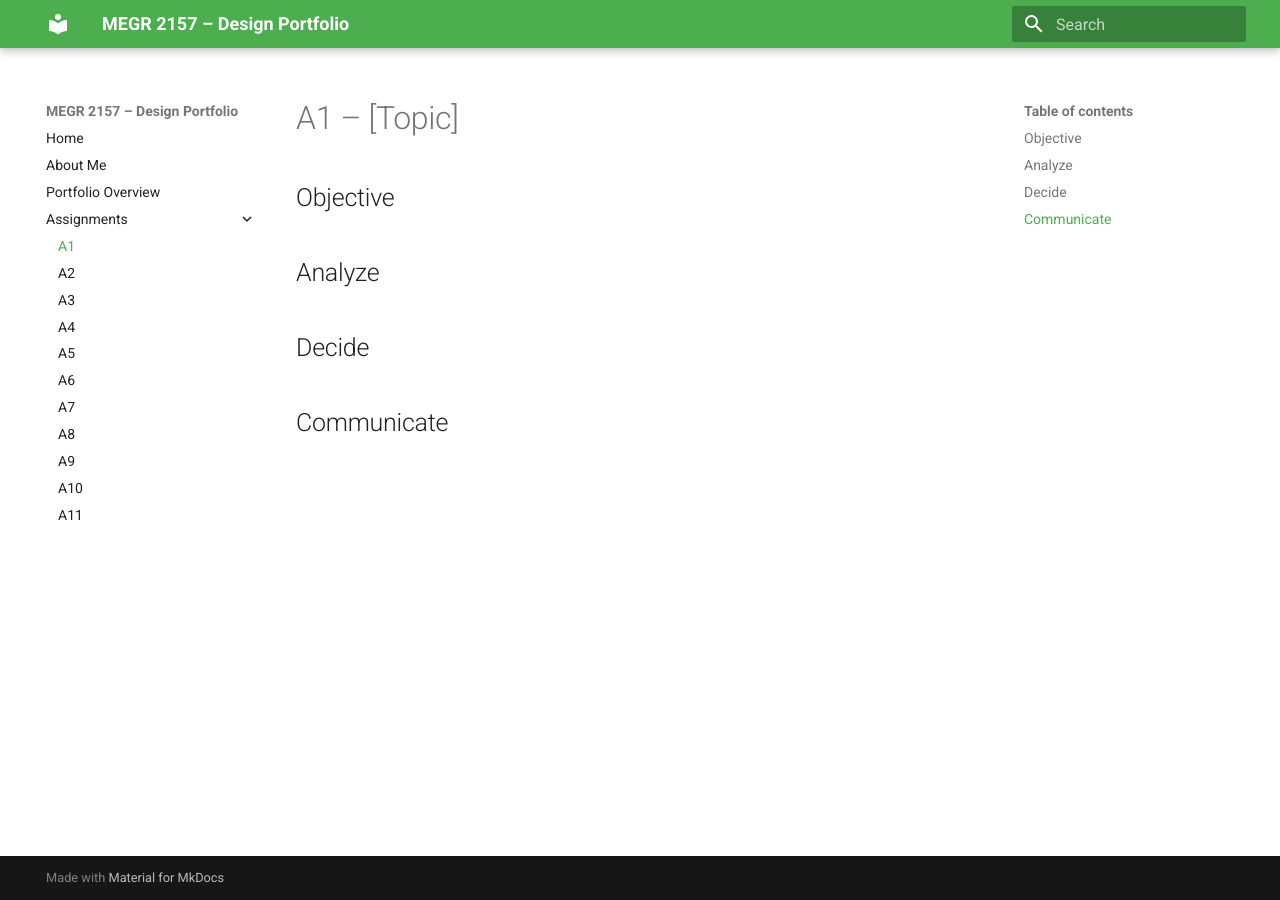
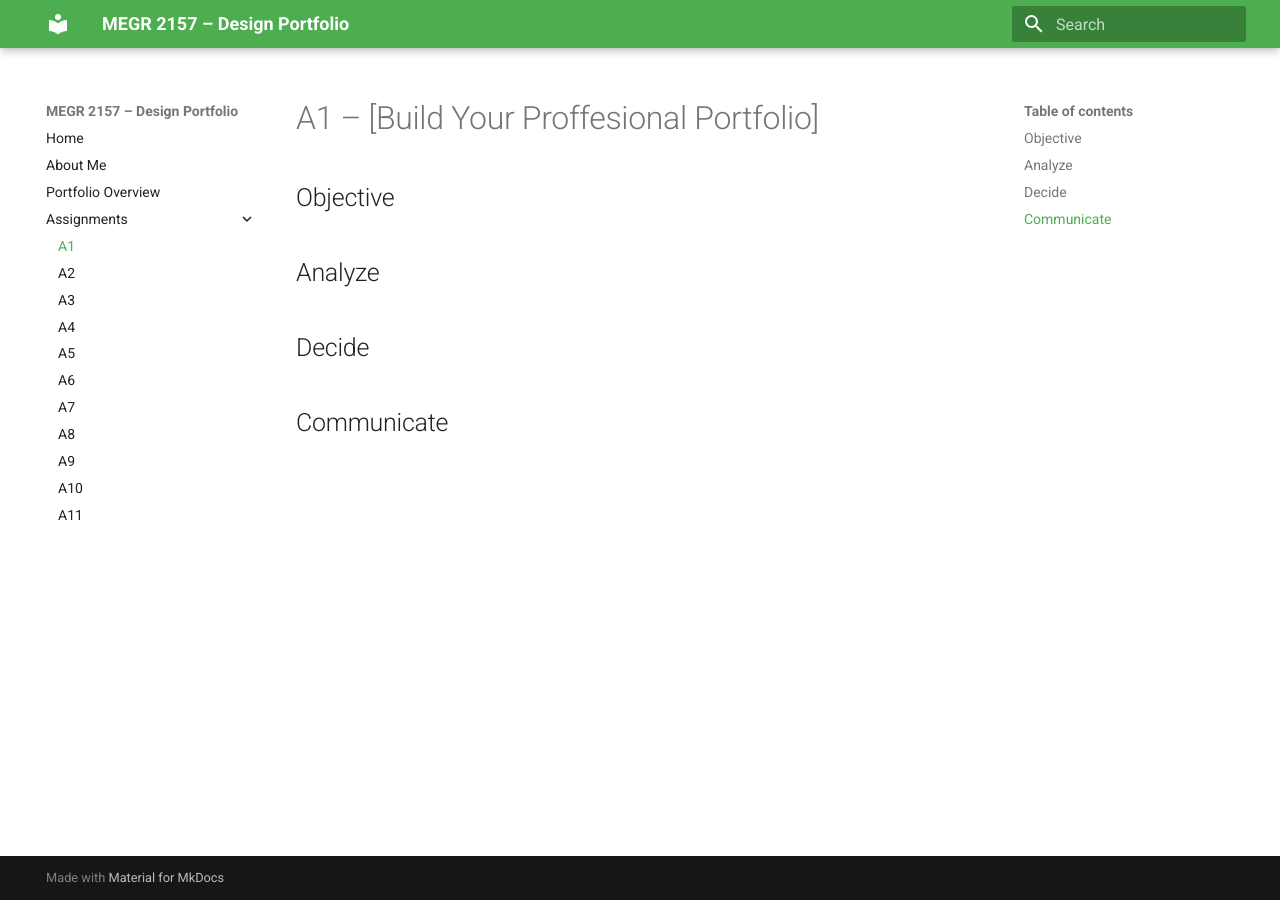
Before and after one commit to max-idhammar/Idhammar-MEGR2156-Portfolio, an MkDocs documentation site: the page built from docs/assignments/A01/index.md, in a window 1280 px wide. Built offline with MkDocs 1.6.1 and Material for MkDocs 9.7.7, drawn with Linux system fonts in a browser that asks for light colours.

Commit message:
Update assignment title to 'Build Your Professional Portfolio'

```diff
--- a/docs/assignments/A01/index.md
+++ b/docs/assignments/A01/index.md
@@ -1,4 +1,4 @@
-# A1 – [Topic]
+# A1 – [Build Your Proffesional Portfolio]
 
 ## Objective
 
```
